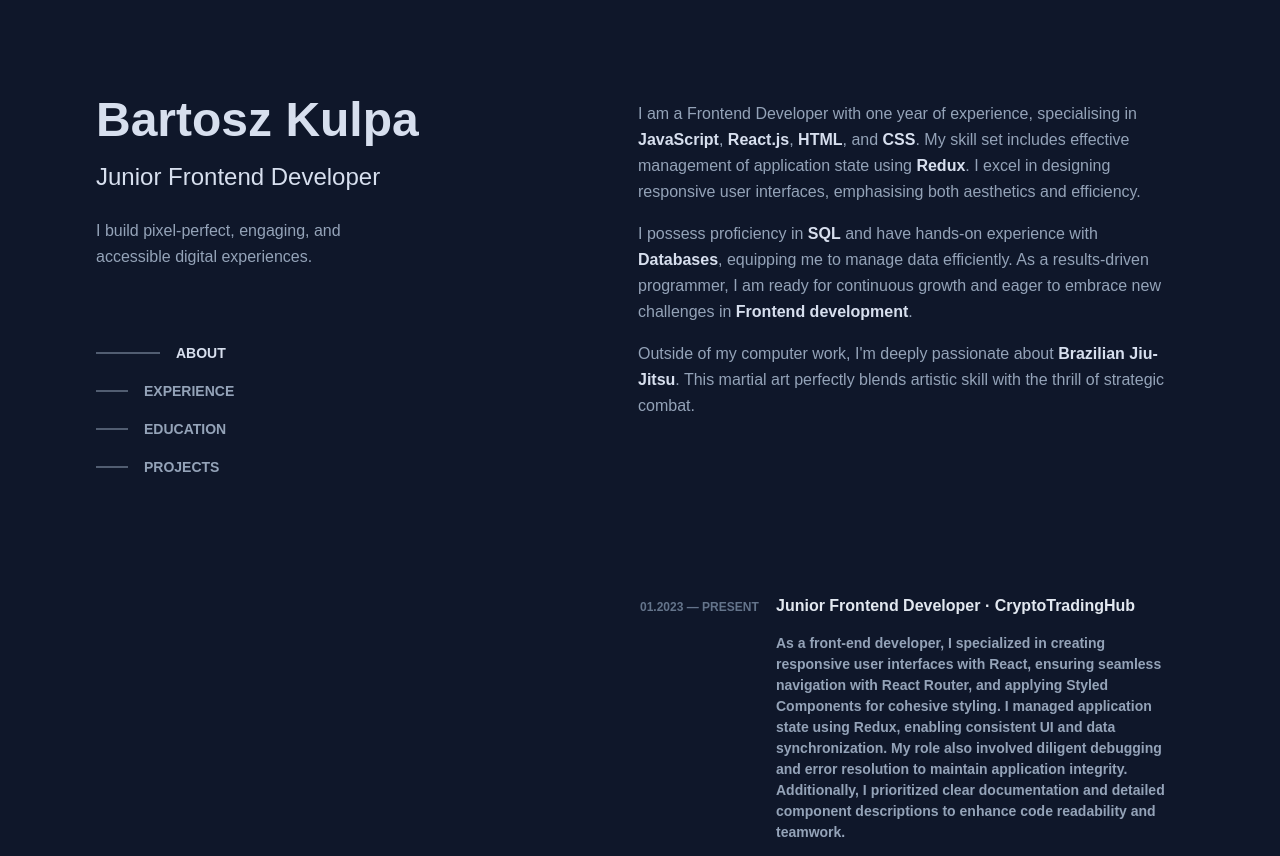
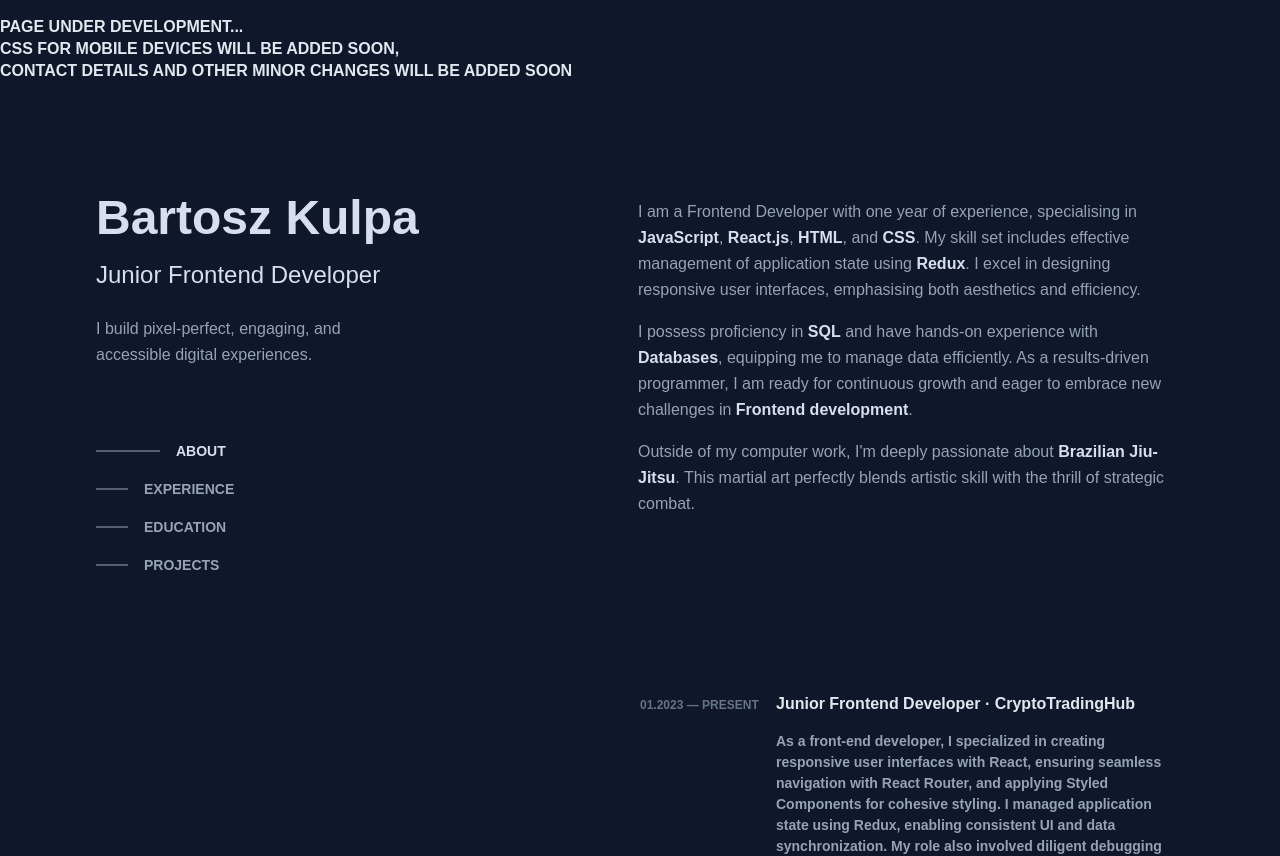
Before and after one commit to bkulpa/portfolio, a React (Create React App) app: page / in a window 1280 px wide. Shown: the top 856 px of the page. Built offline with nearby package versions, Linux system fonts and the light colour scheme.

Commit message:
refactoring for build

```diff
--- a/src/components/home/home.component.jsx
+++ b/src/components/home/home.component.jsx
@@ -16,6 +16,7 @@ import {
 } from "../experience-field/experience-field.styles";
 import { LeftContainer, RightContainer, SplitContainer } from "./home.styles";
 import StyledP from "../styled-tags/styled-p.styles";
+import StyledH3 from "../styled-tags/styled-h3.styles";
 
 const Home = () => {
   const { t } = useTranslation();
@@ -31,15 +32,13 @@ const Home = () => {
 
   return (
     <>
-      {/* <StyledH3>
+      <StyledH3>
         PAGE UNDER DEVELOPMENT...
         <br />
         CSS FOR MOBILE DEVICES WILL BE ADDED SOON,
         <br />
-        404 HANDLING WILL BE ADDED SOON,
-        <br />
         CONTACT DETAILS AND OTHER MINOR CHANGES WILL BE ADDED SOON
-      </StyledH3> */}
+      </StyledH3>
       <SplitContainer>
         <LeftContainer>
           <Header />
```
